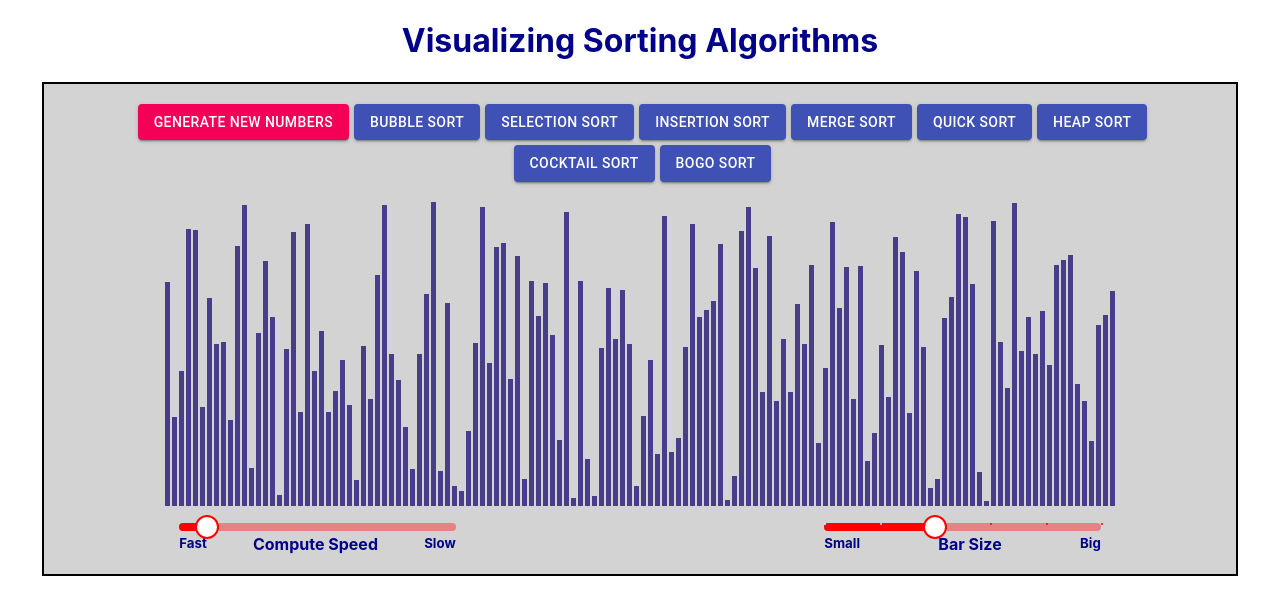
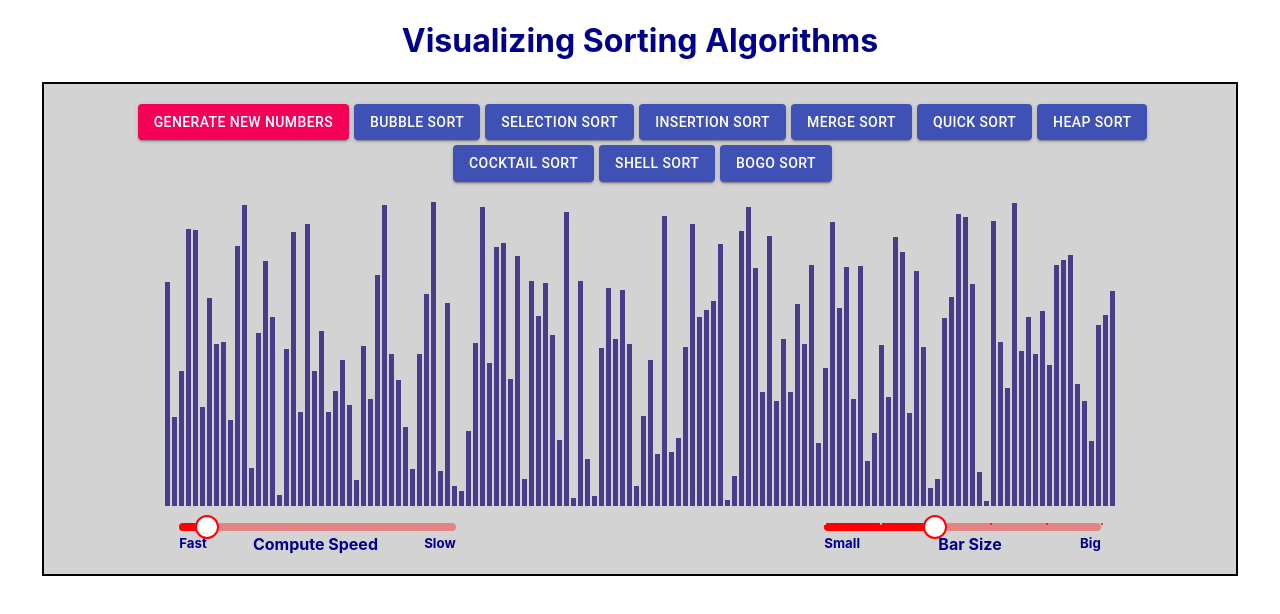
Before and after one commit to Dennis198/Sorting_Algorithms_Visualizer, a React (Create React App) app: page / in a window 1280 px wide. Shown: the top 614 px of the page. Built offline with nearby package versions, Linux system fonts and the light colour scheme.

Commit message:
Add Shell sort

```diff
--- a/src/Sorting_Visualizer/SortVisualizer.js
+++ b/src/Sorting_Visualizer/SortVisualizer.js
@@ -8,6 +8,7 @@ import {heapSort} from "../sortingAlgorithms/heapSort";
 import {cocktailSort} from "../sortingAlgorithms/cocktailSort"
 import {selectionSort} from "../sortingAlgorithms/selectionSort";
 import {bogoSort} from "../sortingAlgorithms/bogoSort";
+import {shellSort} from "../sortingAlgorithms/shellSort";
 import { Button, Slider } from '@material-ui/core';
 import { withStyles } from '@material-ui/core/styles';
 import Tooltip from '@material-ui/core/Tooltip';
@@ -106,6 +107,14 @@ export default class SortVisualizer extends React.Component{
     insertionSort(){
         let newArray = this.state.array.slice();
         const animations = insertionSort(newArray);
+        this.setState({isRunning: true});
+        this.animeteSort(animations,newArray);
+    }
+
+    //Compute and animte Insertion Sort
+    shellSort(){
+        let newArray = this.state.array.slice();
+        const animations = shellSort(newArray);
         this.setState({isRunning: true});
         this.animeteSort(animations,newArray);
     }
@@ -289,6 +298,7 @@ export default class SortVisualizer extends React.Component{
                     </div>
                     <div className="sortvisualizer__Button">
                         <Button variant="contained" color="primary" onClick={() => this.cocktailSort()}>Cocktail Sort</Button>
+                        <Button variant="contained" color="primary" onClick={() => this.shellSort()}>Shell Sort</Button>
                         <Button variant="contained" color="primary" onClick={() => this.bogoSort()}>Bogo Sort</Button>
                     </div>
                 </>
@@ -305,6 +315,7 @@ export default class SortVisualizer extends React.Component{
                     </div>
                     <div className="sortvisualizer__Button">
                         <Button disabled variant="contained" color="primary">Cocktail Sort</Button>
+                        <Button disabled variant="contained" color="primary">Shell Sort</Button>
                         <Button disabled variant="contained" color="primary">Bogo Sort</Button>
                     </div>
                 </>
--- /dev/null
+++ b/src/sortingAlgorithms/shellSort.js
@@ -0,0 +1,40 @@
+/**
+ This file computes insertion shell algorithm
+ on a given array "array" and rembember all the changes
+ to display the Algorithm in const "animations"
+*/
+
+/**
+Shell sort
+https://en.wikipedia.org/wiki/Shell_sort
+*/
+
+//gaps
+const GAPS=[1,4,10,23,57,132,301,701];
+export function shellSort(array){
+    const animations = [];
+    if(array.length <= 1) return array;
+    console.log(array);
+
+    for(let k = GAPS.length-1;k>=0;k--){
+        if(k>=array.length)continue;
+        let intervall=GAPS[k];
+        for(let i = intervall; i < array.length;i++){
+            let t = array[i];
+            let j;
+            for(j=i; j>=intervall && array[j-intervall] > t; j-=intervall){
+                animations.push([j,j-intervall]);
+                animations.push([j,j-intervall]);
+                animations.push([j,array[j-intervall]]);
+                animations.push([j,array[j-intervall]]);
+                array[j] = array[j - intervall];
+            }
+            animations.push([i,j]);
+            animations.push([i,j]);
+            animations.push([j,t]);
+            animations.push([j,t]);
+            array[j] = t;
+        }
+    }
+    return animations;
+}
```
